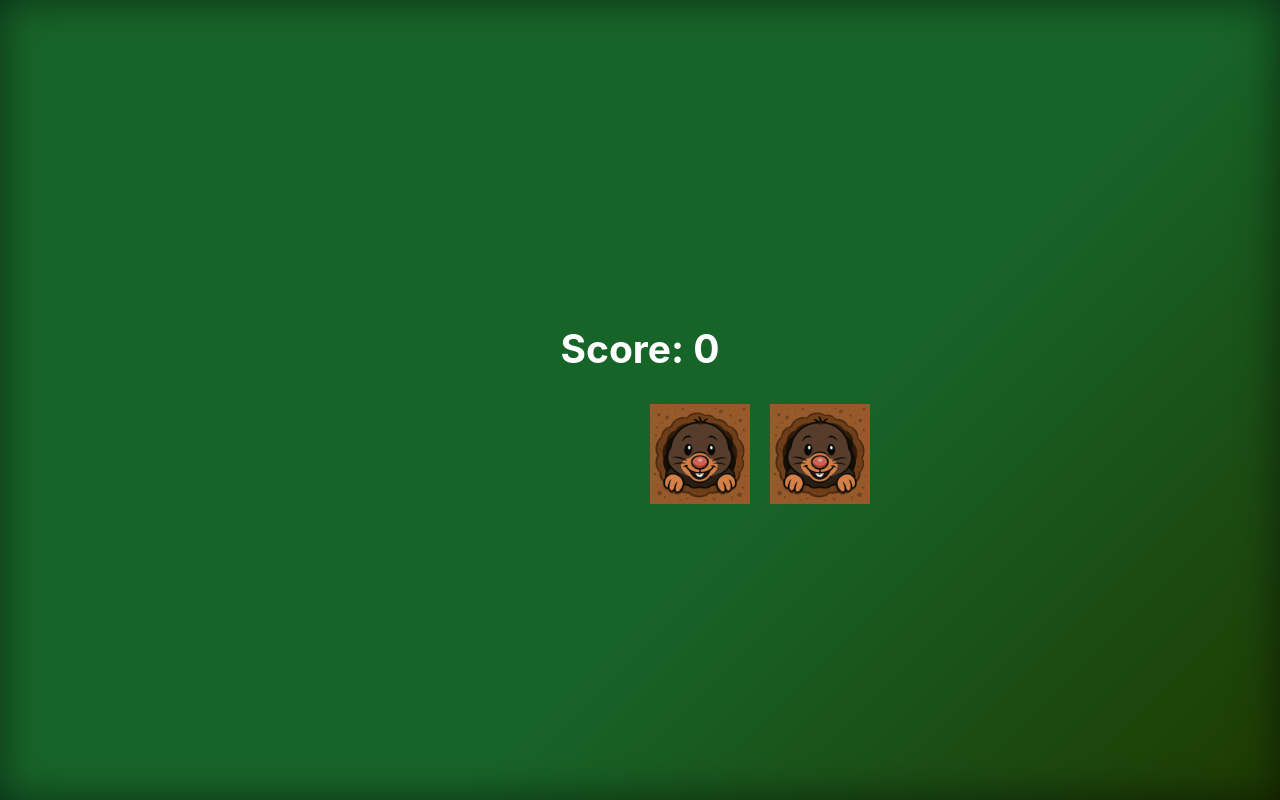
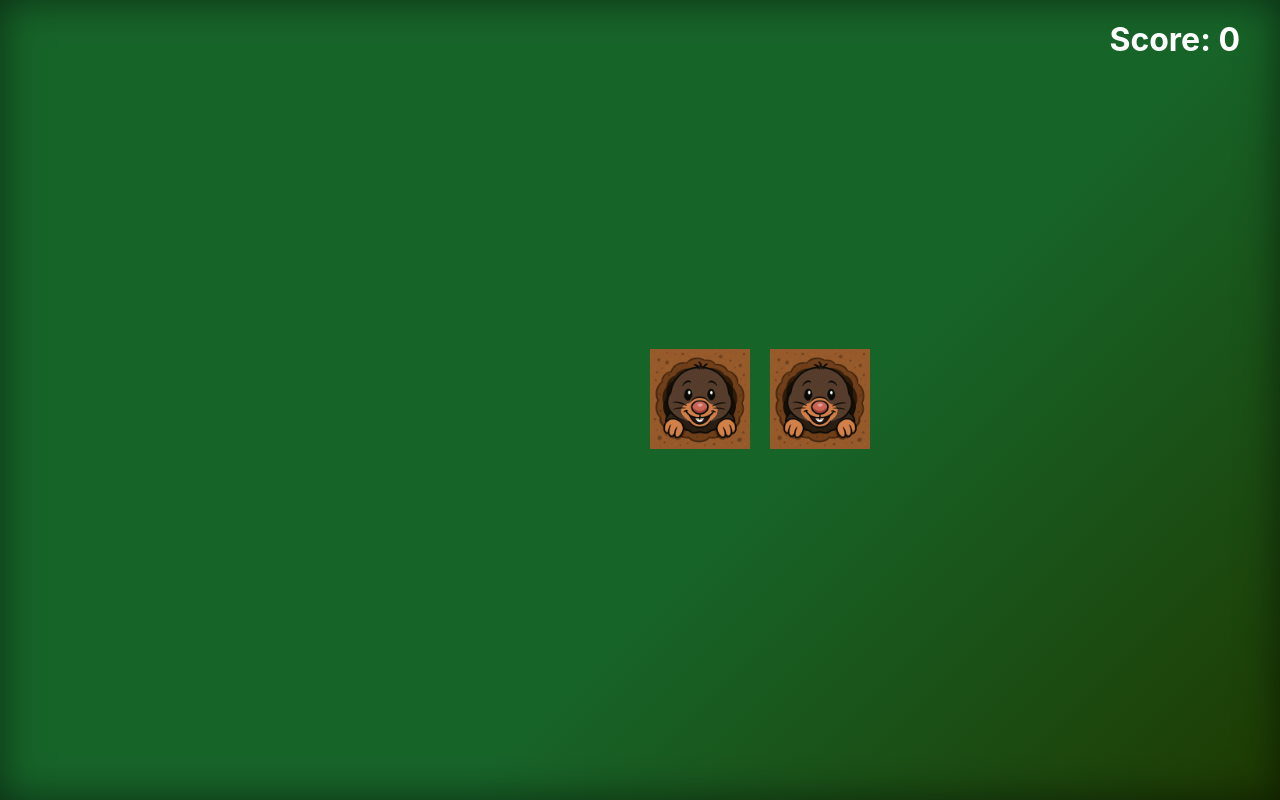
Before and after one commit to Vozer0/react_project, a React (Create React App) app in the folder project_wack/: page / in a window 1280 px wide. Built offline with nearby package versions, Linux system fonts and the light colour scheme.

Commit message:
moved the score counter

```diff
--- a/project_wack/src/App.css
+++ b/project_wack/src/App.css
@@ -41,3 +41,13 @@
     transform: rotate(360deg);
   }
 }
+
+.score-top-right {
+  position: absolute;
+  top: 20px;
+  right: 40px;
+  font-size: 2rem;
+  font-weight: bold;
+  color: white;
+  z-index: 10;
+}
--- a/project_wack/src/App.js
+++ b/project_wack/src/App.js
@@ -34,8 +34,8 @@ function App() {
   };
 
   return (
-    <div className="App-header">
-      <h2>Score: {score}</h2>
+    <div className="App-header" style={{ position: "relative" }}>
+      <div className="score-top-right">Score: {score}</div>
       <div style={{ display: "flex", gap: "20px", justifyContent: "center" }}>
         {Array.from({ length: moleCount }).map((_, idx) => (
           <button
```
